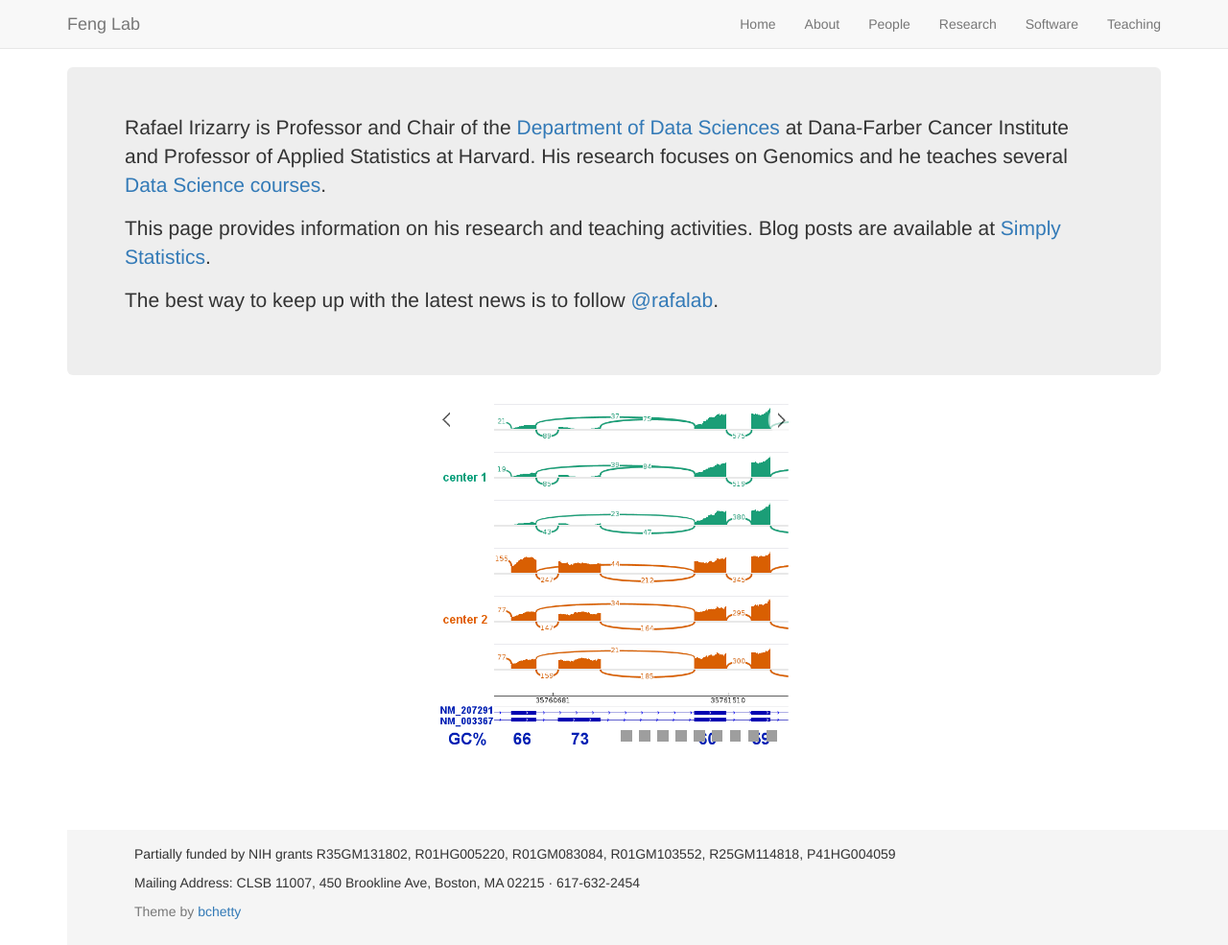
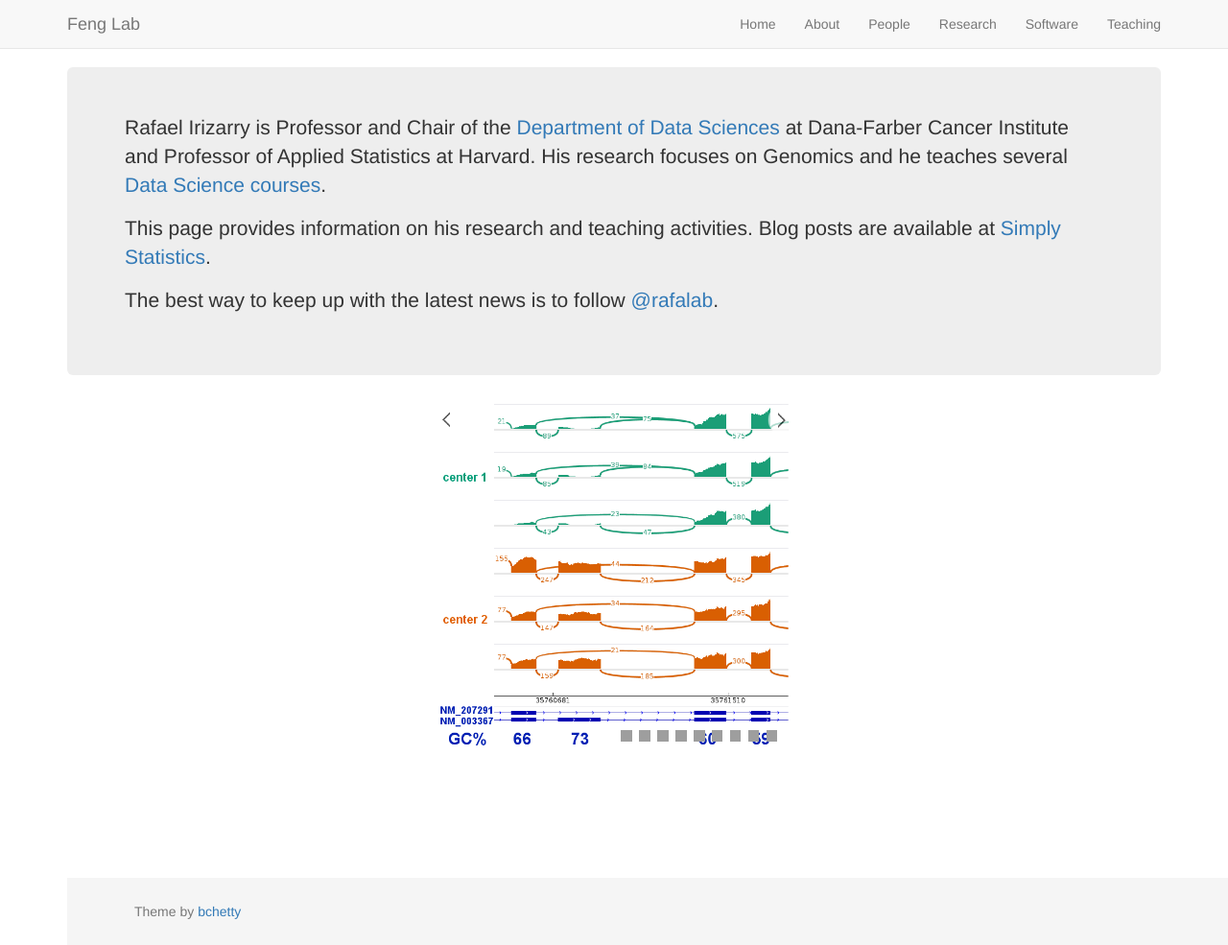
Before and after one commit to haoharryfeng/testpage3, a Jekyll site: the page built from index.html, in a window 1280 px wide and 985 px high. Shown: the whole window at 96% size. Built offline with Jekyll 4.4.1, drawn with Linux system fonts in a browser that asks for light colours; nearby versions of some CDN libraries; the list of posts is cut into pages by our own code; grey boxes are pictures that could not be loaded.

Commit message:
Update footer.html

```diff
--- a/_includes/footer.html
+++ b/_includes/footer.html
@@ -1,14 +1,14 @@
 <footer class="footer">
   <div class="container footerBox">
     <p>
-    Partially funded by NIH grants
-  R35GM131802, R01HG005220, R01GM083084, R01GM103552, R25GM114818, P41HG004059
+  <!--     Partially funded by NIH grants
+  R35GM131802, R01HG005220, R01GM083084, R01GM103552, R25GM114818, P41HG004059 -->
 
     <!--<img data-u="image" src="assets/img/DFimgFooter.jpg" style="position:absolute; right: 400px; width="15"; height="30""> -->
 
-<p> Mailing Address: CLSB 11007, 450 Brookline Ave, Boston, MA 02215 &middot;
+  <!-- <p> Mailing Address: CLSB 11007, 450 Brookline Ave, Boston, MA 02215 &middot;
   617-632-2454 </p>
-    </p>
+    </p>  -->
 
   <!-- This is my 'Open Source' work. So, please don't remove the below copyright content. :) -->
     <p class="text-muted">
```
